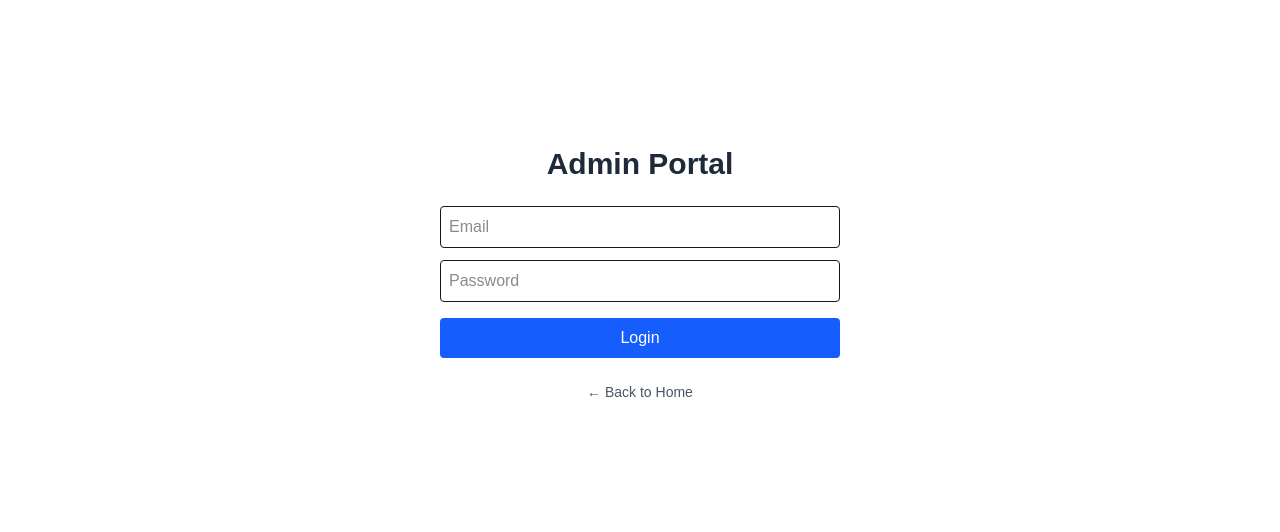
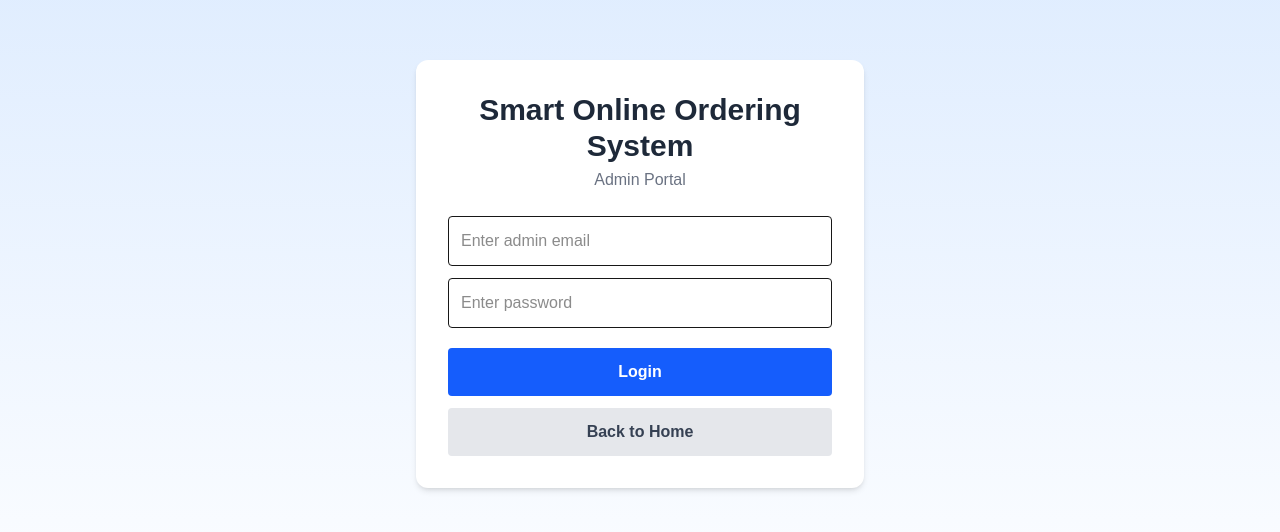
Before and after one commit to Shawn0603/online-ordering-system, a Next.js app: page /admin/login in a window 1280 px wide. Shown: the part 126-658 px from the top of the page. Built offline with nearby package versions, Linux system fonts and the light colour scheme.

Commit message:
update admin login page,optimize  UI

```diff
--- a/src/app/admin/login/page.tsx
+++ b/src/app/admin/login/page.tsx
@@ -26,44 +26,48 @@ export default function AdminLoginPage() {
   }
 
   return (
-    <main className="max-w-md mx-auto p-6 flex flex-col justify-center min-h-screen">
-
-      <h1 className="text-3xl font-bold mb-6 text-center text-gray-800">Admin Portal</h1>
-
+    <main className="min-h-screen flex items-center justify-center bg-gradient-to-b from-blue-100 to-white">
+      <div className="max-w-md w-full bg-white p-8 rounded-xl shadow-md">
+        <h1 className="text-3xl font-bold text-center text-gray-800 mb-1">
+          Smart Online Ordering System
+        </h1>
+        <h2 className="text-md text-center text-gray-500 mb-6">
+          Admin Portal
+        </h2>
 
         {error && (
-        <p className="text-red-500 mb-4 text-center">{error}</p>
+          <p className="text-red-500 text-center mb-4">{error}</p>
         )}
-
 
         <input
           type="email"
-        placeholder="Email"
+          placeholder="Enter admin email"
           value={email}
           onChange={(e) => setEmail(e.target.value)}
-        className="border p-2 rounded w-full mb-3"
+          className="border p-3 rounded w-full mb-3 focus:outline-none focus:ring-2 focus:ring-blue-400"
         />
         <input
           type="password"
-        placeholder="Password"
+          placeholder="Enter password"
           value={password}
           onChange={(e) => setPassword(e.target.value)}
-        className="border p-2 rounded w-full mb-4"
+          className="border p-3 rounded w-full mb-5 focus:outline-none focus:ring-2 focus:ring-blue-400"
         />
+
         <button
           onClick={handleLogin}
-        className="bg-blue-600 text-white px-4 py-2 rounded w-full hover:bg-blue-700"
+          className="bg-blue-600 text-white font-semibold px-4 py-3 rounded w-full hover:bg-blue-700 mb-3 transition"
         >
           Login
         </button>
 
-
         <button
           onClick={() => router.push('/')}
-        className="text-sm text-gray-600 mt-6 hover:underline"
+          className="bg-gray-200 text-gray-700 font-semibold px-4 py-3 rounded w-full hover:bg-gray-300 transition"
         >
-        ← Back to Home
+          Back to Home
         </button>
+      </div>
     </main>
   )
 }
```
Lines whose indentation alone changed are shown as unchanged.
